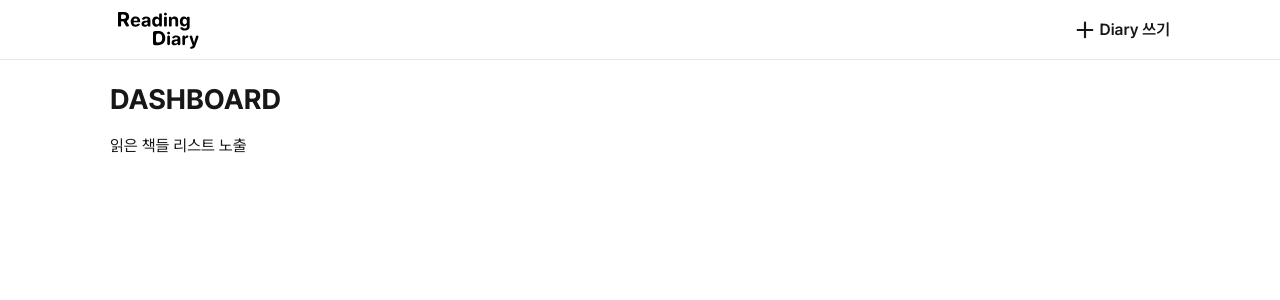
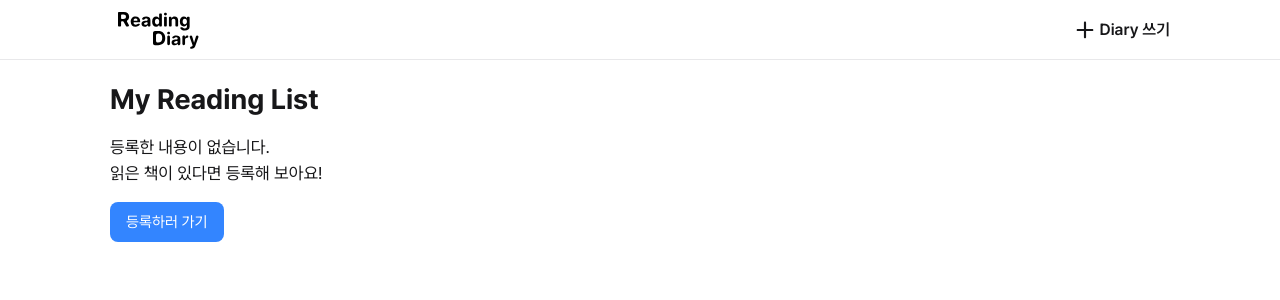
Before and after one commit to f-lab-edu/reading-diary, a React (Create React App) app: page / in a window 1280 px wide. Shown: the top 300 px of the page. Built offline with nearby package versions, Linux system fonts and the light colour scheme; a small style sheet from the web is missing.

Commit message:
[main] list 추가

```diff
--- /dev/null
+++ b/src/components/common/list/DimmedButton.module.scss
@@ -0,0 +1,26 @@
+@use 'scss/mixin/alignments' as alignments;
+
+.dimmed {
+  position: absolute;
+  top: 0;
+  left: 0;
+  width: 100%;
+  height: 100%;
+  background-color: var(--color-neutral-cool-10-52);
+
+  &-btn {
+    flex-direction: column;
+    @include alignments.positionAlign;
+    z-index: 10;
+    width: 100px;
+    height: 100px;
+    border-radius: 50%;
+
+    &-icon {
+      display: block;
+      width: 34px;
+      height: 34px;
+      margin: 0 auto var(--spacing-8);
+    }
+  }
+}
--- /dev/null
+++ b/src/components/common/list/DimmedButton.tsx
@@ -0,0 +1,28 @@
+import styles from './DimmedButton.module.scss';
+import { FC, MouseEvent } from 'react';
+
+import BtnCommon from 'components/common/Buttons/BtnCommon';
+import IconCommon from 'components/icons/IconCommon';
+
+interface DimmedButtonProps {
+  buttonHandler(e: MouseEvent<HTMLButtonElement>): void;
+  id: string | number;
+}
+
+const DimmedButton: FC<DimmedButtonProps> = ({ buttonHandler, id }) => {
+  return (
+    <div className={styles['dimmed']}>
+      <BtnCommon
+        type="button"
+        className={styles['dimmed-btn']}
+        clickHandler={buttonHandler}
+        bgType="dimmed"
+        data-id={id}>
+        <IconCommon name="book" className={styles['dimmed-btn-icon']} />
+        선택하기
+      </BtnCommon>
+    </div>
+  );
+};
+
+export default DimmedButton;
--- a/src/components/common/list/ListBooks.module.scss
+++ b/src/components/common/list/ListBooks.module.scss
@@ -19,12 +19,6 @@
     padding: var(--spacing-16);
     border: 1px solid var(--color-light-line-normal);
     border-radius: 16px;
-
-    &:hover {
-      .book-list-dimmed {
-        display: block;
-      }
-    }
   }
 
   &-thumbnail {
@@ -54,30 +48,4 @@
       }
     }
   }
-
-  &-dimmed {
-    display: none;
-    position: absolute;
-    top: 0;
-    left: 0;
-    width: 100%;
-    height: 100%;
-    background-color: var(--color-neutral-cool-10-52);
-  }
-
-  &-btn {
-    flex-direction: column;
-    @include alignments.positionAlign;
-    z-index: 10;
-    width: 100px;
-    height: 100px;
-    border-radius: 50%;
-
-    &-icon {
-      display: block;
-      width: 34px;
-      height: 34px;
-      margin: 0 auto var(--spacing-8);
-    }
-  }
 }
--- a/src/components/common/list/ListBooks.tsx
+++ b/src/components/common/list/ListBooks.tsx
@@ -1,10 +1,11 @@
 import styles from './ListBooks.module.scss';
-import IconCommon from 'components/icons/IconCommon';
-import BtnCommon from '../Buttons/BtnCommon';
-import { MouseEvent } from 'react';
+import { MouseEvent, useState } from 'react';
+
+import DimmedButton from './DimmedButton';
 
 export type BookListTypes = {
   isbn: string;
+  id?: string;
   authors: string[];
   publisher: string;
   thumbnail: string;
@@ -17,12 +18,32 @@ interface ListBooksProps {
 }
 
 const ListBooks = ({ bookList, bookDetailHandler }: ListBooksProps) => {
+  const [currentId, setCurrentId] = useState<string>('');
+
+  const mouseEnter = (e: MouseEvent<HTMLElement>) => {
+    const { currentTarget } = e;
+
+    if (!currentTarget?.dataset?.id) return;
+
+    setCurrentId(currentTarget.dataset.id);
+  };
+
+  const mouseLeave = () => {
+    setCurrentId('');
+  };
+
   return (
     <ul className={styles['book-list']}>
       {bookList.map((book: BookListTypes) => {
-        const { isbn, authors, publisher, thumbnail, title } = book;
+        const { isbn, id, authors, publisher, thumbnail, title } = book;
+        const idOrIsbn = id ? id : isbn;
+
         return (
-          <li key={isbn}>
+          <li
+            key={idOrIsbn}
+            data-id={idOrIsbn}
+            onMouseEnter={mouseEnter}
+            onMouseLeave={mouseLeave}>
             <div className={styles['book-list-inner']}>
               <img
                 src={thumbnail}
@@ -43,20 +64,9 @@ const ListBooks = ({ bookList, bookDetailHandler }: ListBooksProps) => {
                   <dd>{publisher}</dd>
                 </div>
               </dl>
-              <div className={styles['book-list-dimmed']}>
-                <BtnCommon
-                  type="button"
-                  className={styles['book-list-btn']}
-                  clickHandler={bookDetailHandler}
-                  bgType="dimmed"
-                  data-isbn={isbn}>
-                  <IconCommon
-                    name="book"
-                    className={styles['book-list-btn-icon']}
-                  />
-                  선택하기
-                </BtnCommon>
-              </div>
+              {currentId === idOrIsbn && (
+                <DimmedButton buttonHandler={bookDetailHandler} id={idOrIsbn} />
+              )}
             </div>
           </li>
         );
--- /dev/null
+++ b/src/components/main/Empty.module.scss
@@ -0,0 +1,27 @@
+.empty {
+  padding-top: var(--spacing-8);
+
+  &-text {
+    padding-top: var(--spacing-8);
+    margin: 0;
+    font-size: var(--font-size-headline-2);
+    line-height: 1.5;
+  }
+
+  &-link {
+    display: inline-flex;
+    align-items: center;
+    justify-content: center;
+    height: 40px;
+    padding: 0 var(--spacing-16);
+    margin-top: var(--spacing-16);
+    border-radius: 8px;
+    font-size: var(--font-size-body2-normal);
+    color: var(--color-white);
+    background-color: var(--color-light-inverse-primary);
+
+    &:hover {
+      background-color: var(--color-light-primary-normal);
+    }
+  }
+}
--- /dev/null
+++ b/src/components/main/Empty.tsx
@@ -0,0 +1,21 @@
+import styles from './Empty.module.scss';
+
+import { ROOT } from 'routes/route';
+import { NavLink } from 'react-router-dom';
+
+const Empty = () => {
+  return (
+    <div className={styles['empty']}>
+      <p className={styles['empty-text']}>
+        등록한 내용이 없습니다.
+        <br />
+        읽은 책이 있다면 등록해 보아요!
+      </p>
+      <NavLink to={ROOT.NEW} className={styles['empty-link']}>
+        등록하러 가기
+      </NavLink>
+    </div>
+  );
+};
+
+export default Empty;
--- /dev/null
+++ b/src/components/main/ReadingList.tsx
@@ -0,0 +1,37 @@
+import { MouseEvent, useEffect, useState } from 'react';
+import { useNavigate } from 'react-router-dom';
+import { ROOT } from 'routes/route';
+
+import { MyReadingsValue } from 'hooks/useIDBMyReadings';
+import { BookListTypes } from 'components/common/list/ListBooks';
+
+import ListBooks from 'components/common/list/ListBooks';
+
+const ReadingList = ({ data }: { data: MyReadingsValue[] }) => {
+  const [bookListData, setBookListData] = useState<BookListTypes[]>([]);
+  const navigate = useNavigate();
+
+  const handler = (e: MouseEvent<HTMLElement>) => {
+    const { currentTarget } = e;
+
+    if (!currentTarget?.dataset?.id) return;
+
+    navigate(`${ROOT.READING}/${currentTarget.dataset.id}`);
+  };
+
+  useEffect(() => {
+    const listData = data.map((item) => {
+      const { id, bookInfo } = item;
+
+      return { id: id.toString(), ...bookInfo };
+    });
+
+    setBookListData(listData);
+  }, [data]);
+
+  return (
+    <ListBooks bookList={bookListData} bookDetailHandler={(e) => handler(e)} />
+  );
+};
+
+export default ReadingList;
--- a/src/hooks/useIDBMyReadings.tsx
+++ b/src/hooks/useIDBMyReadings.tsx
@@ -93,7 +93,16 @@ export const useIndexedDB = () => {
     [db],
   );
 
-  const getMyReadings = useCallback(
+  const getMyReadingList = useCallback(async () => {
+    if (!db) throw new Error('DB is not initialized');
+
+    const tx = db.transaction(STORE_NAME, 'readonly');
+    const store = tx.objectStore(STORE_NAME);
+
+    return await store.getAll();
+  }, [db]);
+
+  const getMyReading = useCallback(
     async (id: number) => {
       if (!db) throw new Error('DB is not initialized');
 
@@ -125,7 +134,8 @@ export const useIndexedDB = () => {
     getCount,
     addMyReadings,
     putMyReadings,
-    getMyReadings,
+    getMyReading,
+    getMyReadingList,
     deleteMyReadings,
   };
 };
--- a/src/pages/main/MainPage.tsx
+++ b/src/pages/main/MainPage.tsx
@@ -1,8 +1,29 @@
-const MainPage = () => (
-  <>
-    <h2>DASHBOARD</h2>
-    <p>읽은 책들 리스트 노출</p>
-  </>
-);
+import { useEffect, useState } from 'react';
+import { useIndexedDB } from 'hooks/useIDBMyReadings';
+import { MyReadingsValue } from 'hooks/useIDBMyReadings';
+import Empty from 'components/main/Empty';
+import ReadingList from 'components/main/ReadingList';
+
+const MainPage = () => {
+  const { getMyReadingList, db, isLoading } = useIndexedDB();
+  const [readingList, setReadingList] = useState<MyReadingsValue[]>([]);
+
+  useEffect(() => {
+    if (!isLoading && db) {
+      (async () => {
+        const dbList = await getMyReadingList();
+
+        setReadingList(dbList);
+      })();
+    }
+  }, [db, isLoading, getMyReadingList]);
+
+  return (
+    <section style={{ height: '100%' }}>
+      <h2>My Reading List</h2>
+      {readingList.length > 0 ? <ReadingList data={readingList} /> : <Empty />}
+    </section>
+  );
+};
 
 export default MainPage;
```
Also changed, not shown: src/components/main/ReadingList.module.scss (added).
